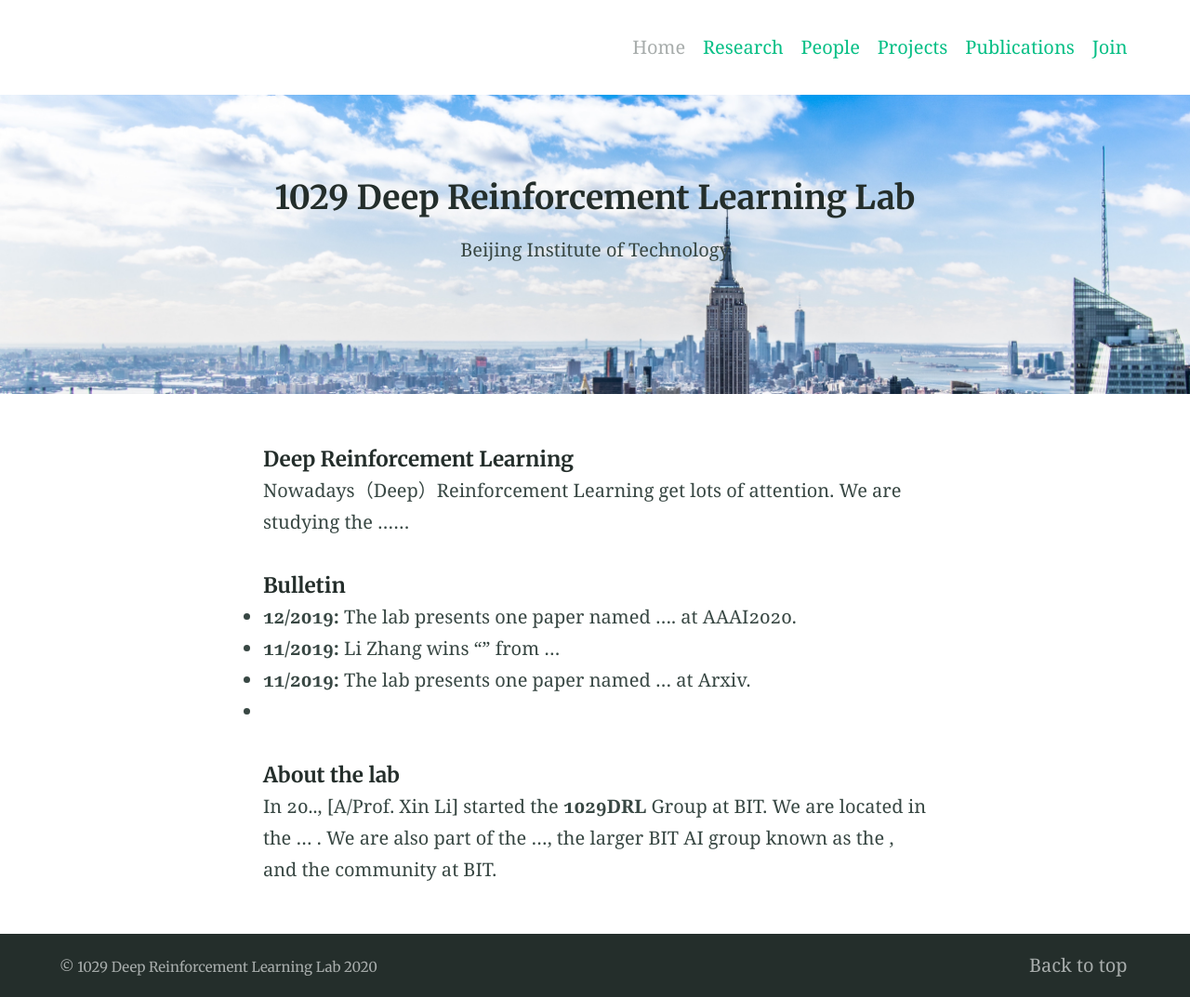
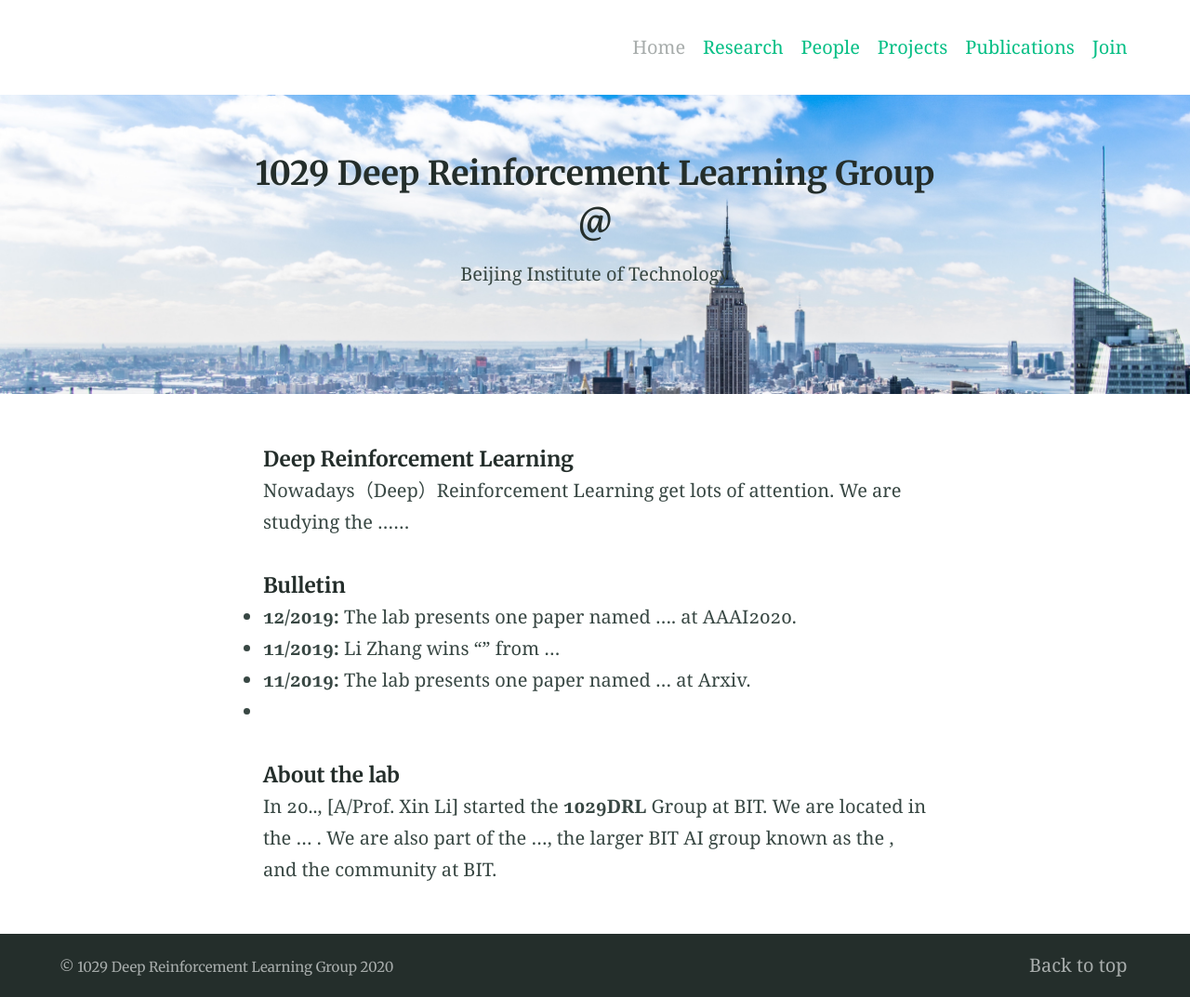
Before and after one commit to nengnengli/bit1029public.github.io, a Jekyll site: the page built from index.md, in a window 1280 px wide. Shown: the whole page at 93% size. Built offline with Jekyll 4.4.1, drawn with Linux system fonts in a browser that asks for light colours.

Commit message:
Update _config.yml

```diff
--- a/_config.yml
+++ b/_config.yml
@@ -23,7 +23,7 @@
 # Site settings
 url: 'https://bit1029public.github.io/'
 baseurl: ''
-title: '1029 Deep Reinforcement Learning Lab'
+title: '1029 Deep Reinforcement Learning Group'
 description: 'A research group at Beijing Institute of Technology'
 permalink: pretty
 logo: "/images/logo.jpg"
@@ -58,7 +58,7 @@
 collections:
   home:
     feature_text: |
-      ## 1029 Deep Reinforcement Learning Lab
+      ## 1029 Deep Reinforcement Learning Group @
       Beijing Institute of Technology
       <br>
       <br>
```
